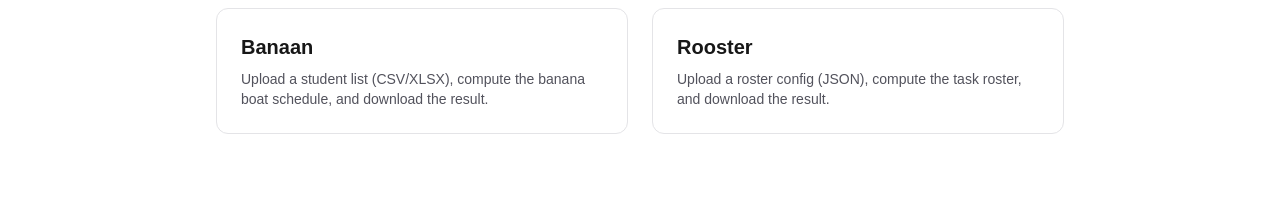
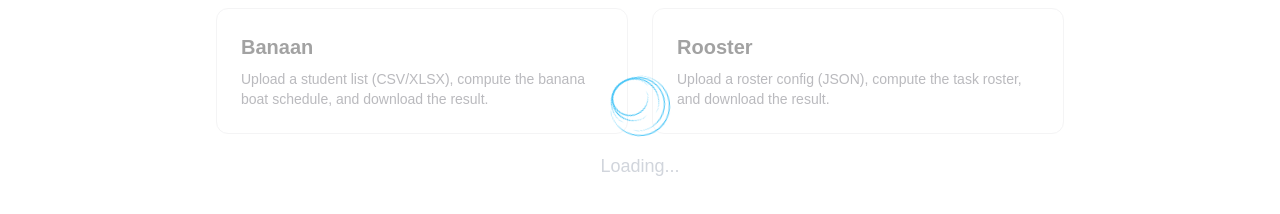
Before and after one commit to AAperghis/garijp-coachteam-frontend, a Next.js app: page / in a window 1280 px wide. Shown: the part 272-486 px from the top of the page. Built offline with nearby package versions, Linux system fonts and the light colour scheme; no server answers.

Commit message:
Loading screen

```diff
--- /dev/null
+++ b/app/components/loadingScreen.tsx
@@ -0,0 +1,16 @@
+"use client";
+import { useAwake } from "../context/wakeupContext";
+import { CircleLoader} from "react-spinners";
+
+export function LoadingScreen() {
+    const { isAwake } = useAwake();
+    if (isAwake) return null;
+    return (
+        <div className="fixed inset-0 flex items-center justify-center bg-white/60 dark:bg-black/60 z-50">
+            <div className="flex flex-col items-center gap-4">
+                <CircleLoader color="#3bc1f6" size={60} />
+                <p className="text-lg text-gray-300">Loading...</p>
+            </div>
+        </div>
+    )
+}
--- a/app/layout.tsx
+++ b/app/layout.tsx
@@ -2,10 +2,11 @@ import type { Metadata } from "next";
 import Image from "next/image";
 import { Geist } from "next/font/google";
 import Link from "next/link";
-import WakeUp from "./wakeup";
 import "./globals.css";
 import { ThemeButton } from "./components/themeButton";
 import { ThemeProvider } from "./context/themeContext";
+import { AwakeProvider } from "./context/wakeupContext";
+import { LoadingScreen } from "./components/loadingScreen";
 
 const geistSans = Geist({
   variable: "--font-geist-sans",
@@ -26,9 +27,10 @@ export default function RootLayout({
   return (
     <html lang="en">
       <body className={`${geistSans.variable} antialiased`}>
+
         <ThemeProvider>
-          <WakeUp />
-          <nav className="border-b border-garijp-red bg-garijp-blue ">
+          <AwakeProvider>
+            <nav className="border-b border-garijp-red bg-garijp-blue ">
 
             <div className="mx-auto flex max-w-4xl items-center gap-6 px-6 py-4">
               <Link href="/" className={`text-lg font-semibold tracking-tight text-white`}>
@@ -50,7 +52,9 @@ export default function RootLayout({
               <ThemeButton />
             </div>
           </nav>
+          <LoadingScreen/>
           <main className="mx-auto max-w-4xl px-6 py-10">{children}</main>
+          </AwakeProvider>
         </ThemeProvider>
       </body>
     </html>
--- a/package.json
+++ b/package.json
@@ -13,7 +13,8 @@
     "next": "16.1.6",
     "react": "^19.2.3",
     "react-dom": "19.2.3",
-    "react-icons": "^5.6.0"
+    "react-icons": "^5.6.0",
+    "react-spinners": "^0.17.0"
   },
   "devDependencies": {
     "@tailwindcss/postcss": "^4",
```
Also changed, not shown: 1 other file (tests, documents, lock files or other folders).
